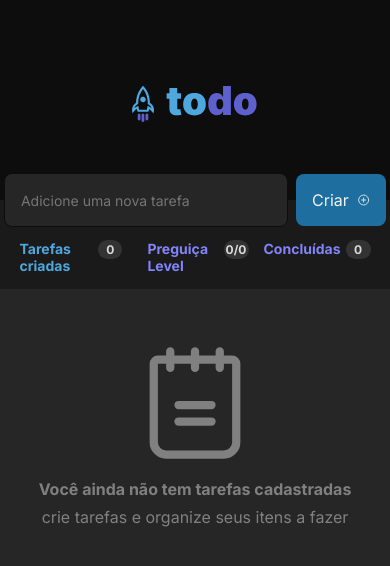
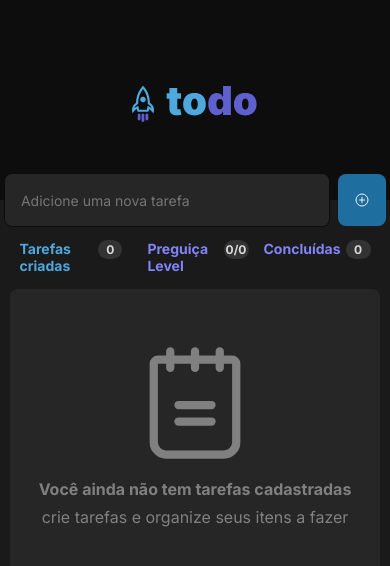
Before and after one commit to Esmaily87/Todo-list, a React (Vite) app: page / in a window 390 px wide. Shown: the top 566 px of the page. Built offline with nearby package versions, Linux system fonts and the light colour scheme.

Commit message:
Melhorias na responsividade

```diff
--- a/src/components/Tasker.module.css
+++ b/src/components/Tasker.module.css
@@ -73,7 +73,8 @@ flex-grow: 1;
     align-items: center;
     padding: 1rem;
     gap: 0.5rem;
-    width: 90px;
+    max-width: 90px;
+    min-width:10px;
     height: 52px;
     background: #1E6F9F;
     border-radius: 8px;
@@ -186,4 +187,13 @@ flex-grow: 1;
 
     }
 
+    .notasksActive{
+        width: 95vw;
+    }
+
+    .criarButton{
+        display: none;
+    }
+
+
 }
--- a/src/components/Tasker.tsx
+++ b/src/components/Tasker.tsx
@@ -85,7 +85,7 @@ export function Tasker(){
             required
             />
             <button className={style.button}   type="submit">
-                Criar
+                <div className={style.criarButton}>Criar</div>
                 <PlusCircle size={16}/>
 
 
```
